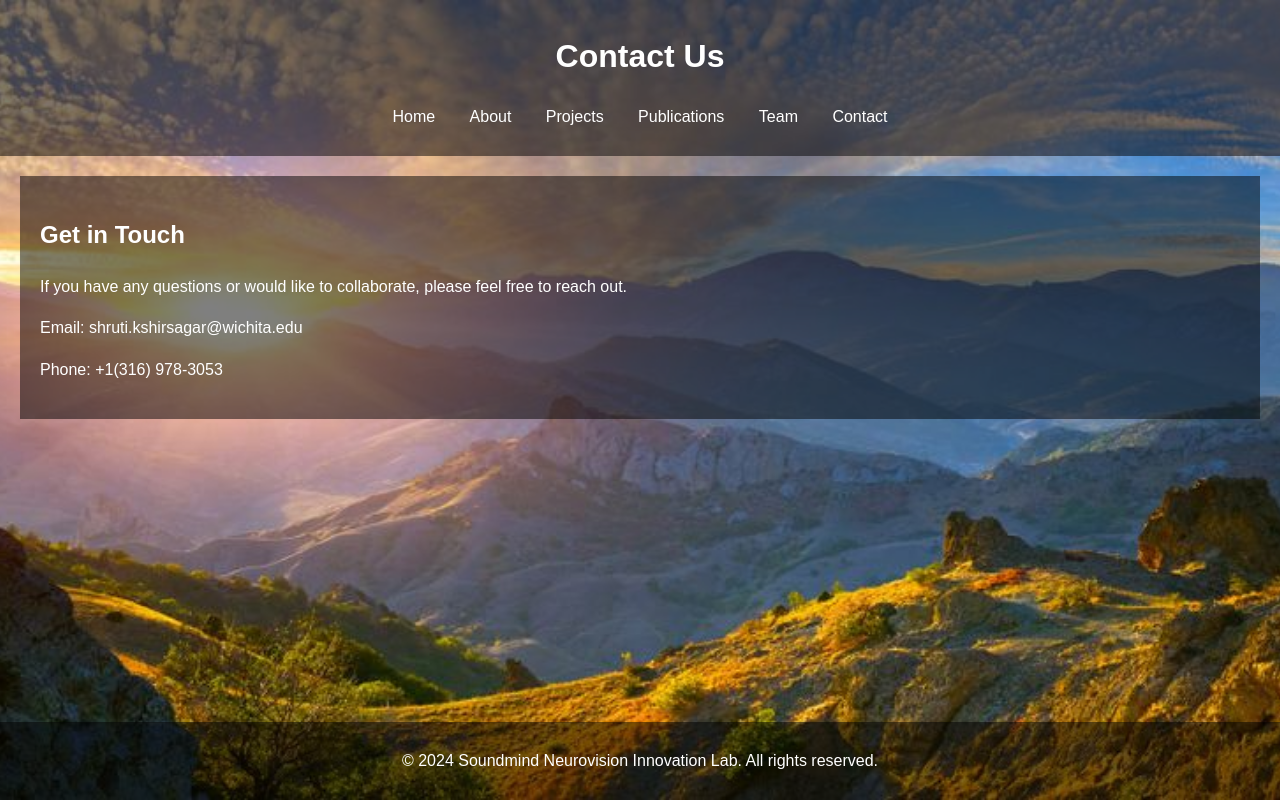
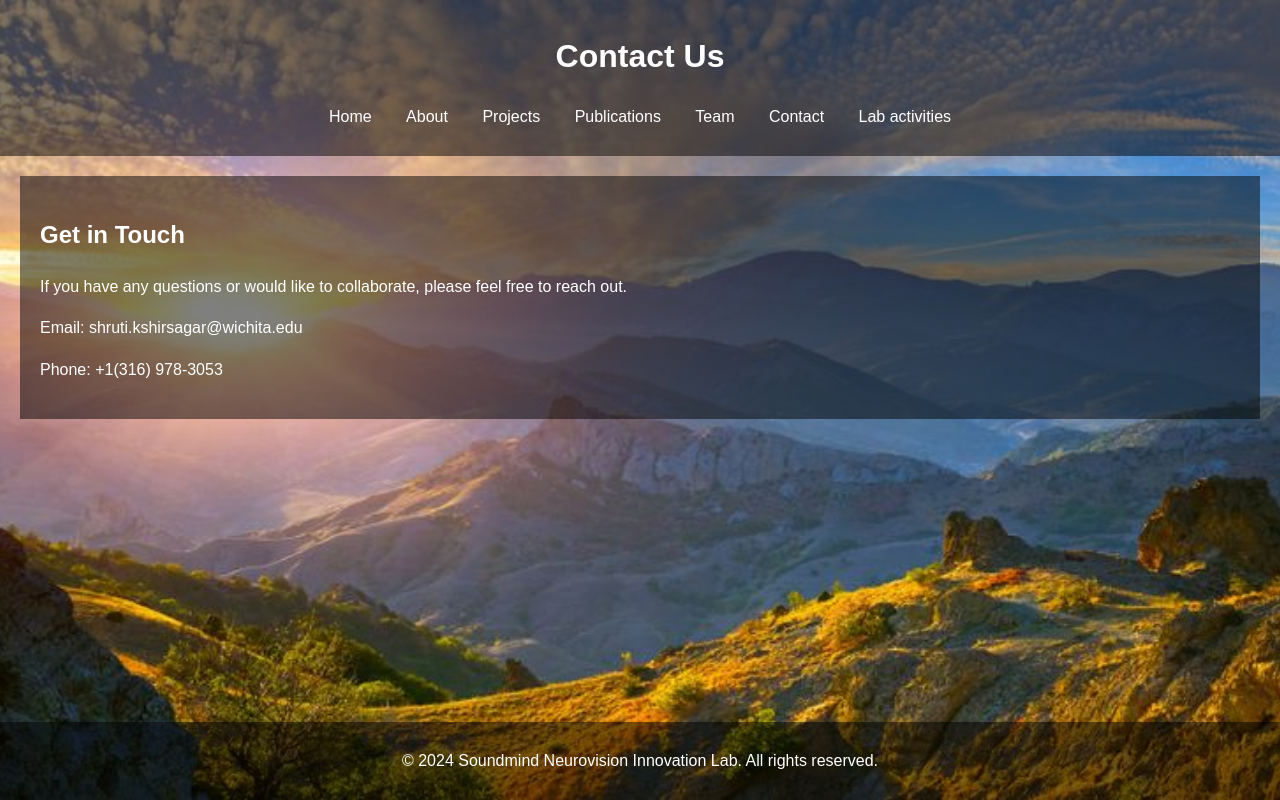
Before and after one commit to SoundMind-lab/lab-webpage, a plain HTML site: page contact.html in a window 1280 px wide. Drawn offline with Linux system fonts and the light colour scheme.

Commit message:
Update contact.html

```diff
--- a/contact.html
+++ b/contact.html
@@ -17,6 +17,7 @@
                 <li><a href="publications.html">Publications</a></li>
                 <li><a href="team.html">Team</a></li>
                 <li><a href="contact.html">Contact</a></li>
+                <li><a href="Labactivity.html">Lab activities</a></li>
             </ul>
         </nav>
     </header>
```
